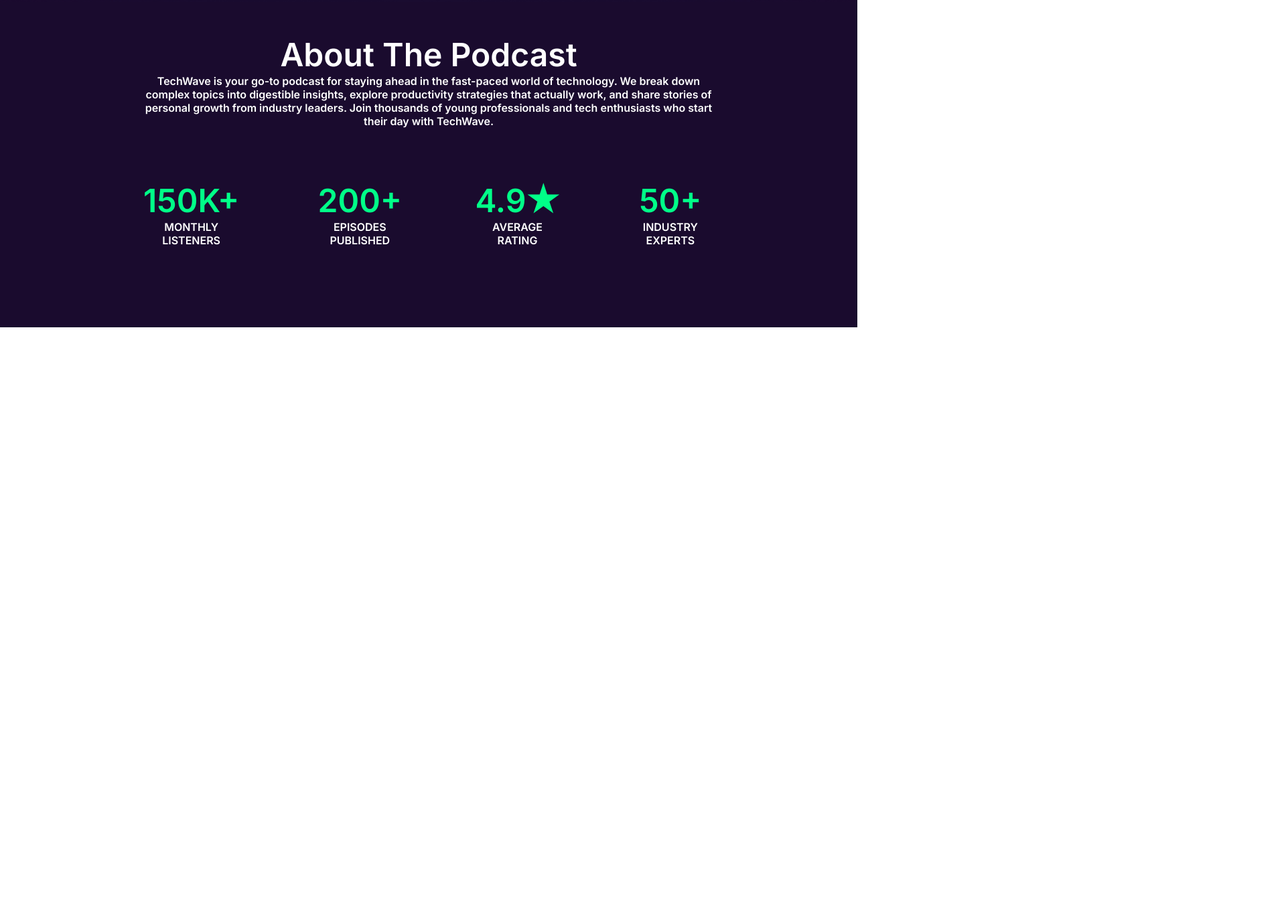
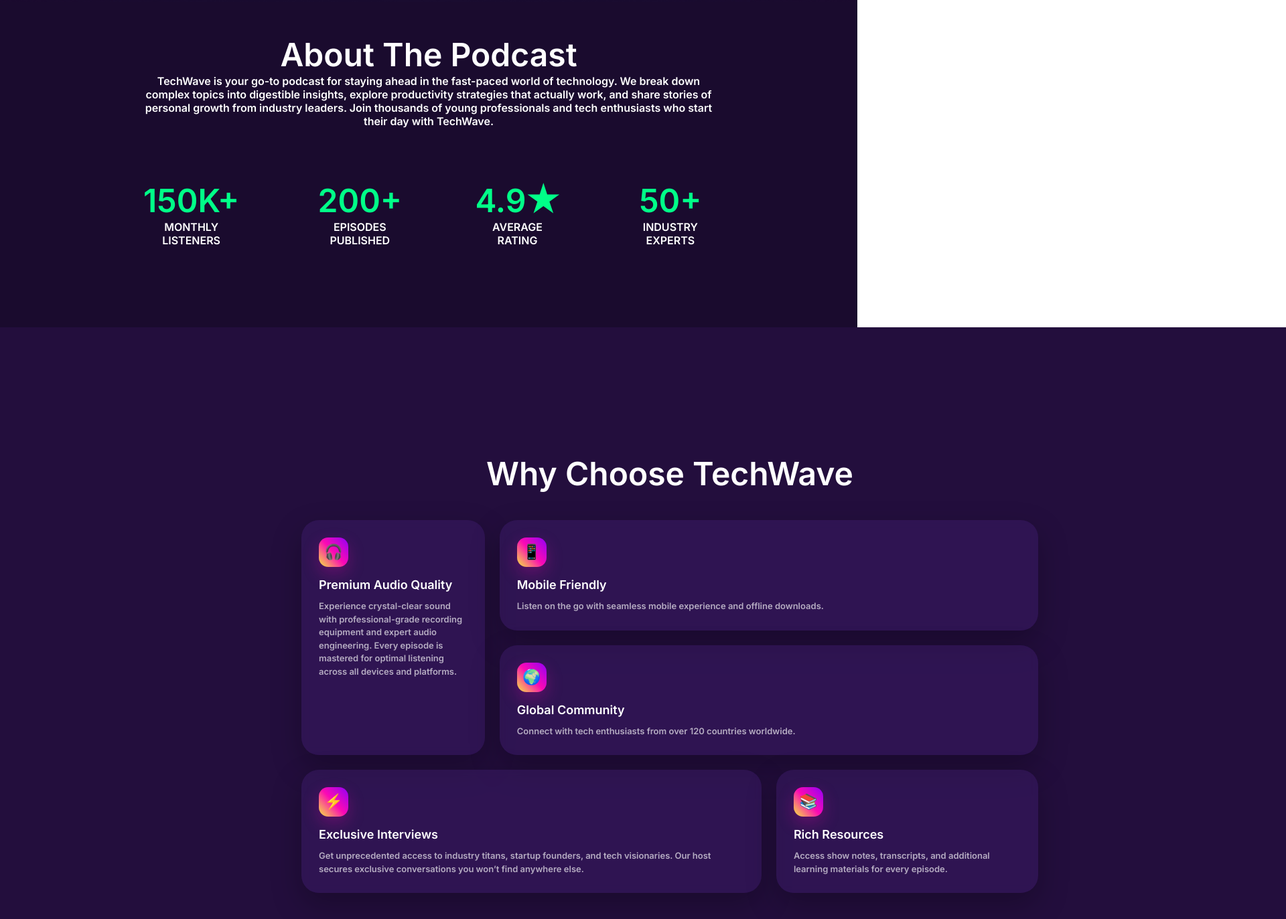
Before and after one commit to robinSWE-r/techwave, a plain HTML site: page index.html in a window 1280 px wide. Shown: the part 924-2297 px from the top of the page at 67% size, 1920 px wide, since content can reach past the window. Before the commit the page ends 1413 px from the top, so only its background shows below. Drawn offline with Linux system fonts and the light colour scheme.

Commit message:
grid section added

```diff
--- a/index.html
+++ b/index.html
@@ -90,6 +90,57 @@
             </div>
         </div>
     </section>
+    <section class="why">
+  <div class="container">
+    <h2 class="title">Why Choose TechWave</h2>
+
+    <div class="grid">
+      <!-- 1) Tall left card -->
+      <article class="card premium">
+        <div class="icon">🎧</div>
+        <h3 class="design">Premium Audio Quality</h3>
+        <p class="desingpara">
+          Experience crystal-clear sound with professional-grade recording equipment and
+          expert audio engineering. Every episode is mastered for optimal listening across
+          all devices and platforms.
+        </p>
+      </article>
+
+      <!-- 2) Top right wide -->
+      <article class="card mobile">
+        <div class="icon">📱</div>
+        <h3 class="design">Mobile Friendly</h3>
+        <p class="desingpara">Listen on the go with seamless mobile experience and offline downloads.</p>
+      </article>
+
+      <!-- 3) Middle right wide -->
+      <article class="card global">
+        <div class="icon">🌍</div>
+        <h3 class="design">Global Community</h3>
+        <p class="desingpara">Connect with tech enthusiasts from over 120 countries worldwide.</p>
+      </article>
+
+      <!-- 4) Bottom left wide -->
+      <article class="card interviews">
+        <div class="icon">⚡</div>
+        <h3 class="design">Exclusive Interviews</h3>
+        <p class="desingpara">
+          Get unprecedented access to industry titans, startup founders, and tech visionaries.
+          Our host secures exclusive conversations you won’t find anywhere else.
+        </p>
+      </article>
+
+      <!-- 5) Bottom right small -->
+      <article class="card resources">
+        <div class="icon">📚</div>
+        <h3 class="design">Rich Resources</h3>
+        <p class="desingpara">Access show notes, transcripts, and additional learning materials for every episode.</p>
+      </article>
+
+    </div>
+  </div>
+</section>
+
 
 </body>
 
--- a/style.css
+++ b/style.css
@@ -334,4 +334,130 @@
 letter-spacing: 0%;
 text-align: center;
 text-transform: uppercase;
+<<<<<<< HEAD
+=======
 }
+
+.why{
+    /* Apps */
+width: 1600px;
+height: 1121px;
+/* Auto layout */
+display: flex;
+flex-direction: column;
+justify-content: flex-start;
+align-items: center;
+gap: 40;
+padding: 120px 200px 120px 200px;
+background: rgba(35, 14, 61, 1);
+
+}
+
+.container{
+  max-width: 1100px;
+  margin: 0 auto;
+  padding: 70px 20px;
+
+}
+
+.title{
+  text-align: center;
+  font-size: 38px;
+  font-weight: 700;
+  margin: 0 0 40px;
+  color:  rgba(255, 255, 255, 1);
+
+font-family: Inter;
+font-style: Bold;
+font-size: 48px;
+font-weight: 700;
+line-height: 58px;
+letter-spacing: 0%;
+text-align: center;
+text-transform: capitalize;
+}
+
+/* GRID LAYOUT (matches your screenshot structure) */
+.grid{
+  display: grid;
+  grid-template-columns: 1.05fr 1.5fr 1.5fr;
+  gap: 22px;
+  align-items: stretch;
+
+}
+
+/* card base */
+.card{
+  background: rgba(63, 29, 110, 0.45);
+  border-radius: 26px;
+  padding: 26px;
+  box-shadow: 0 18px 45px rgba(0,0,0,0.25);
+  backdrop-filter: blur(6px);
+}
+
+.card h3{
+  margin: 12px 0 8px;
+  font-size: 18px;
+  font-weight: 700;
+}
+
+.card p{
+  margin: 0;
+  font-size: 13px;
+  line-height: 1.5;
+  color: rgba(255,255,255,0.65);
+}
+
+.icon{
+  width: 44px;
+  height: 44px;
+  border-radius: 14px;
+  display: grid;
+  place-items: center;
+  font-size: 22px;
+  background: linear-gradient(47.64deg,#f7e93f,#fb09b4,#9100f8);
+  box-shadow: 0 10px 25px rgba(251,9,180,0.25);
+}
+
+/* placement like the design */
+.premium{ grid-column: 1; grid-row: 1 / span 2; }
+.mobile{  grid-column: 2 / 4; grid-row: 1; }
+.global{  grid-column: 2 / 4; grid-row: 2; }
+.interviews{ grid-column: 1 / 3; grid-row: 3; }
+.resources{  grid-column: 3; grid-row: 3; }
+
+/* Responsive */
+@media (max-width: 900px){
+  .grid{
+    grid-template-columns: 1fr 1fr;
+  }
+  .premium{ grid-column: 1 / 3; grid-row: auto; }
+  .mobile{ grid-column: 1 / 3; }
+  .global{ grid-column: 1 / 3; }
+  .interviews{ grid-column: 1 / 3; }
+  .resources{ grid-column: 1 / 3; }
+}
+.design{
+    color:  rgba(255, 255, 255, 1);
+
+font-family: Inter;
+font-style: Bold;
+font-size: 24px;
+font-weight: 700;
+line-height: 29px;
+letter-spacing: 0%;
+text-align: left;
+text-transform: capitalize;
+}
+.desingpara{
+    color:  rgba(255, 255, 255, 1);
+
+font-family: Inter;
+font-style: Regular;
+font-size: 16px;
+font-weight: 400;
+line-height: 24px;
+letter-spacing: 0%;
+text-align: left;
+>>>>>>> 5cdd735 (grid section added)
+}
```
